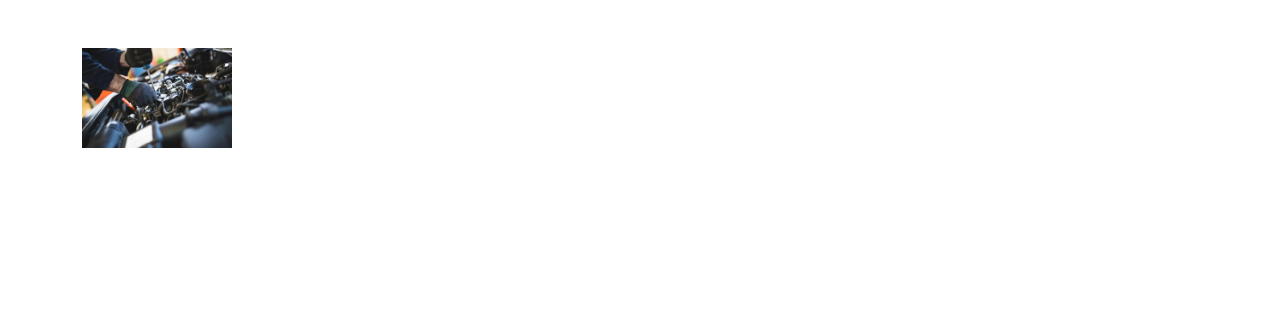
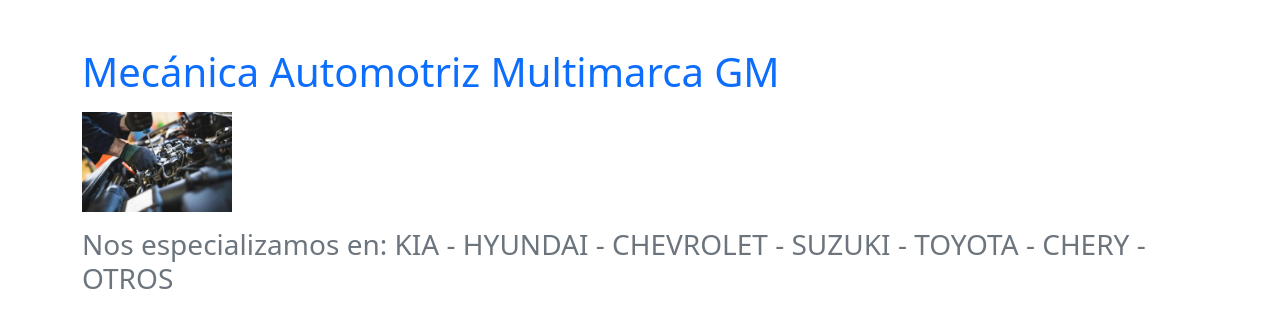
Before and after one commit to StevenCalu/ACT-REACT, a React (Create React App) app: page / in a window 1280 px wide. Shown: the top 328 px of the page. Built offline with nearby package versions, Linux system fonts and the light colour scheme.

Commit message:
Actualizacion titulo.js y App.js

```diff
--- a/package.json
+++ b/package.json
@@ -7,7 +7,9 @@
     "@testing-library/jest-dom": "^6.6.4",
     "@testing-library/react": "^16.3.0",
     "@testing-library/user-event": "^13.5.0",
+    "bootstrap": "^5.3.7",
     "react": "^19.1.1",
+    "react-bootstrap": "^2.10.10",
     "react-dom": "^19.1.1",
     "react-scripts": "5.0.1",
     "web-vitals": "^2.1.4"
--- a/src/App.js
+++ b/src/App.js
@@ -1,20 +1,35 @@
+import React, { useState } from 'react';
 import Imagen from './components/basicos/imagen';
-import './lib/bootstrap-5.3.6-dist/css/bootstrap.min.css'
-
+import Titulo from './components/basicos/titulo';
+import './lib/bootstrap-5.3.6-dist/css/bootstrap.min.css';
 
 function App() {
+
   return (
     <div className="container mt-5">
       <section className="mb-5">
+
+        <Titulo
+          texto="Mecánica Automotriz Multimarca GM"
+          nivel={1}
+          className="text-primary mb-3"
+        />
+
         <Imagen
           src="mecanica.jpg"
-          alt="Placeholder"
+          alt="Taller de mecánica"
           width="150"
           height="150"
           className="d-block mb-3"
         />
+
+        <Titulo
+          texto="Nos especializamos en: KIA - HYUNDAI - CHEVROLET - SUZUKI - TOYOTA - CHERY - OTROS"
+          nivel={3}
+          className="text-secondary mb-4"
+        />
+
       </section>
-
     </div>
   );
 }
--- a/src/components/basicos/titulo.js
+++ b/src/components/basicos/titulo.js
@@ -0,0 +1,10 @@
+
+import React from 'react';
+
+function Titulo(props) {
+  var nivel = props.nivel || 1;
+  var HeadingTag = 'h' + nivel;
+  return <HeadingTag className={props.className}>{props.texto}</HeadingTag>;
+}
+
+export default Titulo;
```
Also changed, not shown: 1 other file (tests, documents, lock files or other folders).
